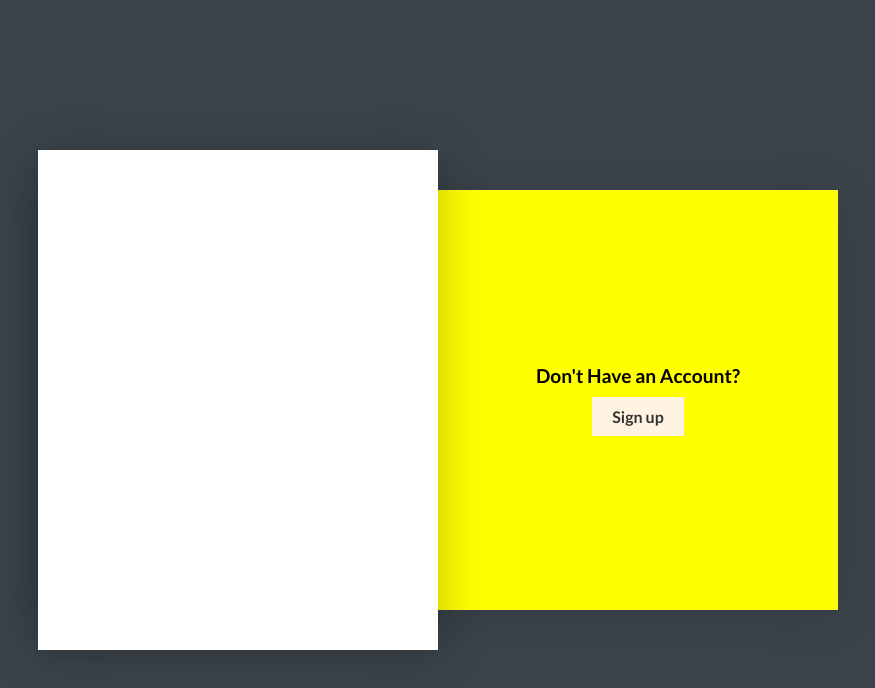
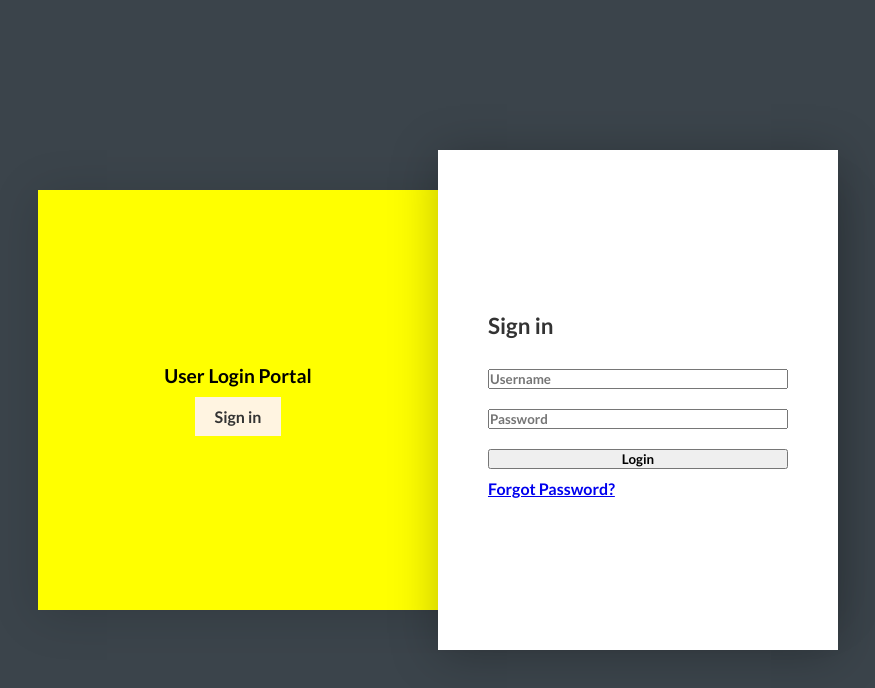
Before and after one commit to AndyGarcia102/COP4331-SP, a plain HTML site: page App/index.html in a window 1280 px wide. Both pictures are taken after a click on the button "Sign up". Shown: the whole page, without its empty margins (202-1077 px from the left). Drawn offline with Linux system fonts and the light colour scheme.

Commit message:
Updated login form
Added transitions to index. Updated css file to add ucf theme to login.

```diff
--- a/App/CSS/style.css
+++ b/App/CSS/style.css
@@ -60,6 +60,10 @@ body{
     border: none;
 }
 
+.inner .traversal button:hover{
+    background: #fff;
+}
+
 .formBox{
     position: absolute;
     top: 0;
@@ -74,3 +78,33 @@ body{
     box-shadow: 0 5px 45px rgba(0,0,0,0.25);
     transition: 0.5s ease-in-out;
 }
+
+.formBox.active{
+    left: 50%;
+}
+
+.formBox .sign{
+    position: absolute;
+    left: 0;
+    width: 100%;
+    padding: 50px;
+    transform: 0.5s;
+}
+
+.formBox .sign form{
+    width: 100%;
+    display: flex;
+    flex-direction: column;
+}
+
+.formBox .sign form h3{
+    font-size: 1.4em;
+    color: #333;
+    margin-bottom: 20px;
+    padding-top: 10px;
+}
+
+.formBox .sign form input{
+    margin-top: 10px;
+    margin-bottom: 10px;
+}
--- a/App/index.html
+++ b/App/index.html
@@ -38,11 +38,35 @@
 
 		<!-- Forms -->
 		<div class="formBox">
-
+			<div class="sign in-Form">
+				<form>
+					<h3>Sign in</h3>
+					<input type="text" placeholder="Username">
+					<input type="password" placeholder="Password">
+					<input type="submit" value="Login">
+					<a href="#" class="forgot">Forgot Password?</a>
+				</form>
+			</div>
 		</div>
 
 	</div>
+	<script>
+		const signinBtn = document.querySelector('.signin-btn');
+		const signupBtn = document.querySelector('.signup-btn');
+		const formBox = document.querySelector('.formBox');
+		const body = document.querySelector('body');
+
+		signupBtn.onclick = function()
+		{
+			formBox.classList.add('active')
+			body.classList.add('active')
+		}
+
+		signinBtn.onclick = function()
+		{
+			formBox.classList.remove('active')
+			body.classList.remove('active')
+		}
+	</script>
 </body>
-
-
 </html>
```
Also changed, not shown: 1 other file.
